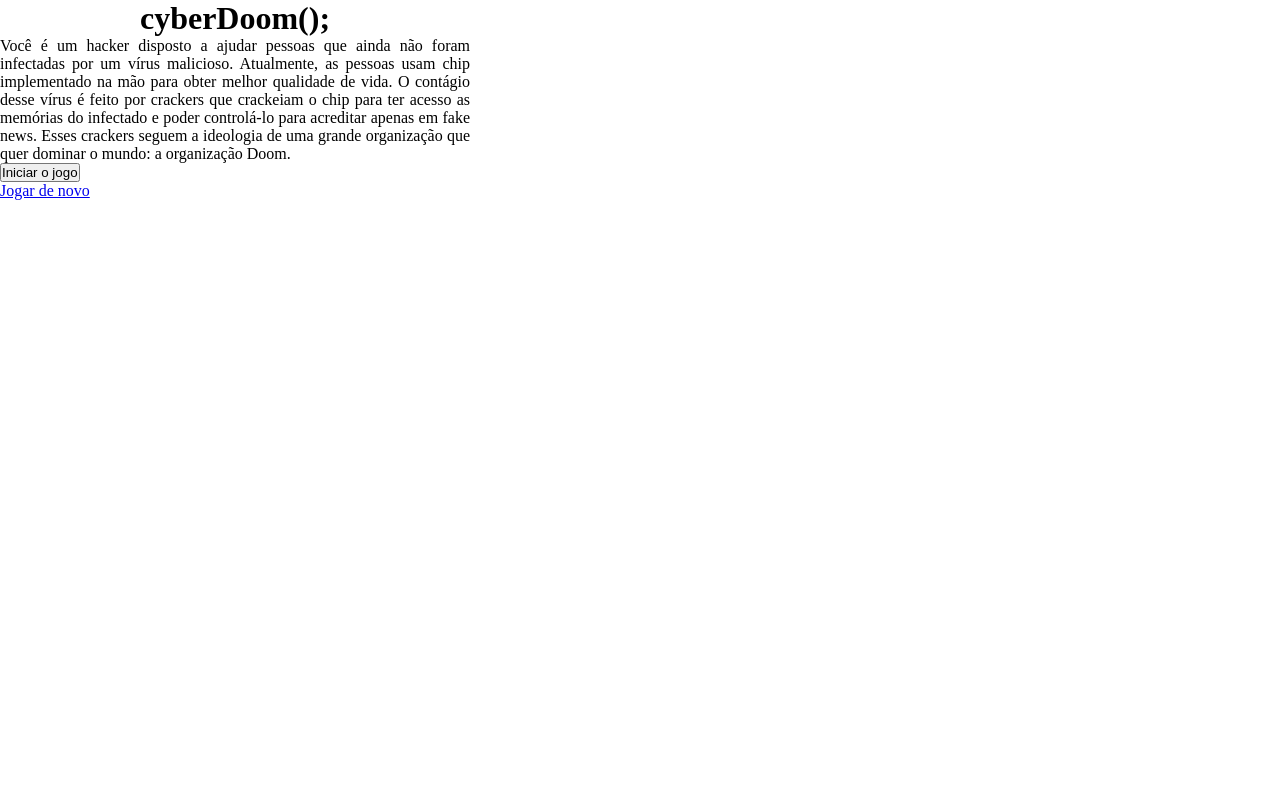
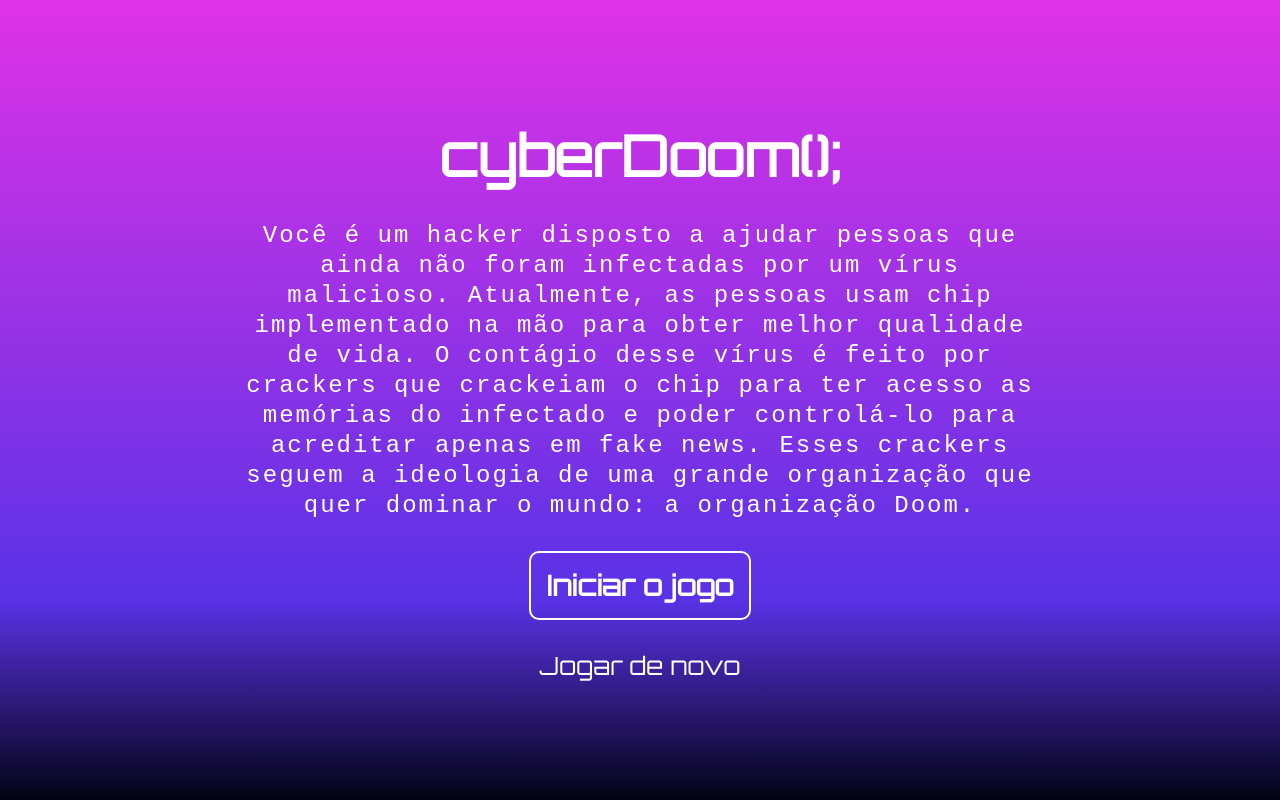
Before and after one commit to vicckm/jogoEscolhas, a plain HTML site: page index.html in a window 1280 px wide. Drawn offline with Linux system fonts and the light colour scheme; a web font is replaced by a local one.

Commit message:
estilizando

```diff
--- a/css/style.css
+++ b/css/style.css
@@ -1,21 +1,100 @@
 * {
 	padding: 0;
 	margin: 0;
-	box-sizing: border-box;
+  box-sizing: border-box;
+  color: white;
+}
+
+.container {
+  width: 100vw;
+  height: 100vh;
+  display: flex;
+  justify-content: center;
+  align-items: center;
+  background-image: linear-gradient(#E032E6,#B332E6,#8632E6,#5932E6,#020314);
+}
+
+.caixa {
+  width: 800px;
+  text-align: center;
+}
+
+.caixa h1 {
+  margin-bottom: 30px;
+  font-size: 56px;
+  font-family: 'Orbitron', sans-serif;
+}
+
+.caixa .texto {
+  font-family: 'PT Mono', monospace;
+  font-size: 24px;
+  margin-bottom: 30px;
+  letter-spacing: 2px;
+  line-height: 30px;
+}
+
+.caixa .botoes {
+  display: flex;
+  justify-content: space-around;
+}
+
+.caixa .btn {
+  border: 2px solid #ffffff;
+  padding: 15px;
+  border-radius: 10px;
+  background: none;
+  font-size: 28px;
+  margin-bottom: 30px;
+  font-weight: bold;
+  outline: none;
+  font-family: 'Orbitron', sans-serif;
+}
+
+.caixa .btn:hover {
+  border-color: #E032E6;
+  transition: 380ms;
+}
+
+.caixa .btn-1, .btn-2 {
+  font-family: 'PT Mono', monospace;
+  width: 300px;
+  display: none;
+  font-size: 24px;
+  padding: 10px;
+  border-radius: 10px;
+  background: none;
+  border: 2px solid #ffffff;
+  outline: none;
+  margin-bottom: 30px;
+}
+
+.caixa .btn-1:hover {
+  border-color: #E032E6;
+  transition: 380ms;
+}
+
+.caixa .btn-2:hover {
+  border-color: #E032E6;
+  transition: 380ms;
+}
+
+.caixa a {
+  color: #ffffff;
+  text-decoration: none;
+  font-size: 25px;
+  font-family: 'Orbitron', sans-serif;
+}
+
+.caixa a:hover {
+  color: #E032E6;
+  transition: 380ms;
+}
+
+.caixa a:visited {
+  color: #ffffff;
 }
 
 
-
-.container {
-  width: 470px;
-  text-align: justify;
+.caixa a:visited:hover {
+  color: #E032E6;
 }
-
-header h1 {
-  text-align: center;
-
-}
-
-.btn-1, .btn-2 {
-  display: none;
-}
--- a/index.html
+++ b/index.html
@@ -2,12 +2,14 @@
 <html lang="pt-br">
 <head>
 		<meta charset="UTF-8">
-    <link rel="stylesheet" href="/css/style.css">
+		<link href="https://fonts.googleapis.com/css2?family=Orbitron&family=PT+Mono&display=swap" rel="stylesheet">
+    <link rel="stylesheet" href="./css/style.css">
     <title>cyberDoom();</title>
 </head>
 <body>
 
     <div class="container">
+			<div class="caixa">
 					<header>
 							<h1>cyberDoom();</h1>
 					</header>
@@ -29,7 +31,8 @@
 							<a href="index.html">Jogar de novo</a>
 					</main>
 				</div>
+    </div>
 
-    <script src=/js/script.js></script>
+    <script src=./js/script.js></script>
 </body>
 </html>
--- a/js/script.js
+++ b/js/script.js
@@ -31,7 +31,7 @@ function fimDeJogo(){
 }
 
 function primeiraMalOpcao(){
-	texto.textContent = "Já que é essa a sua decisão, não podemos fazer nada. ";
+	texto.textContent = "Já que é essa a sua decisão, teremos que aceitar. ";
 	fimDeJogo();
 }
 
```
Lines whose indentation alone changed are shown as unchanged.
